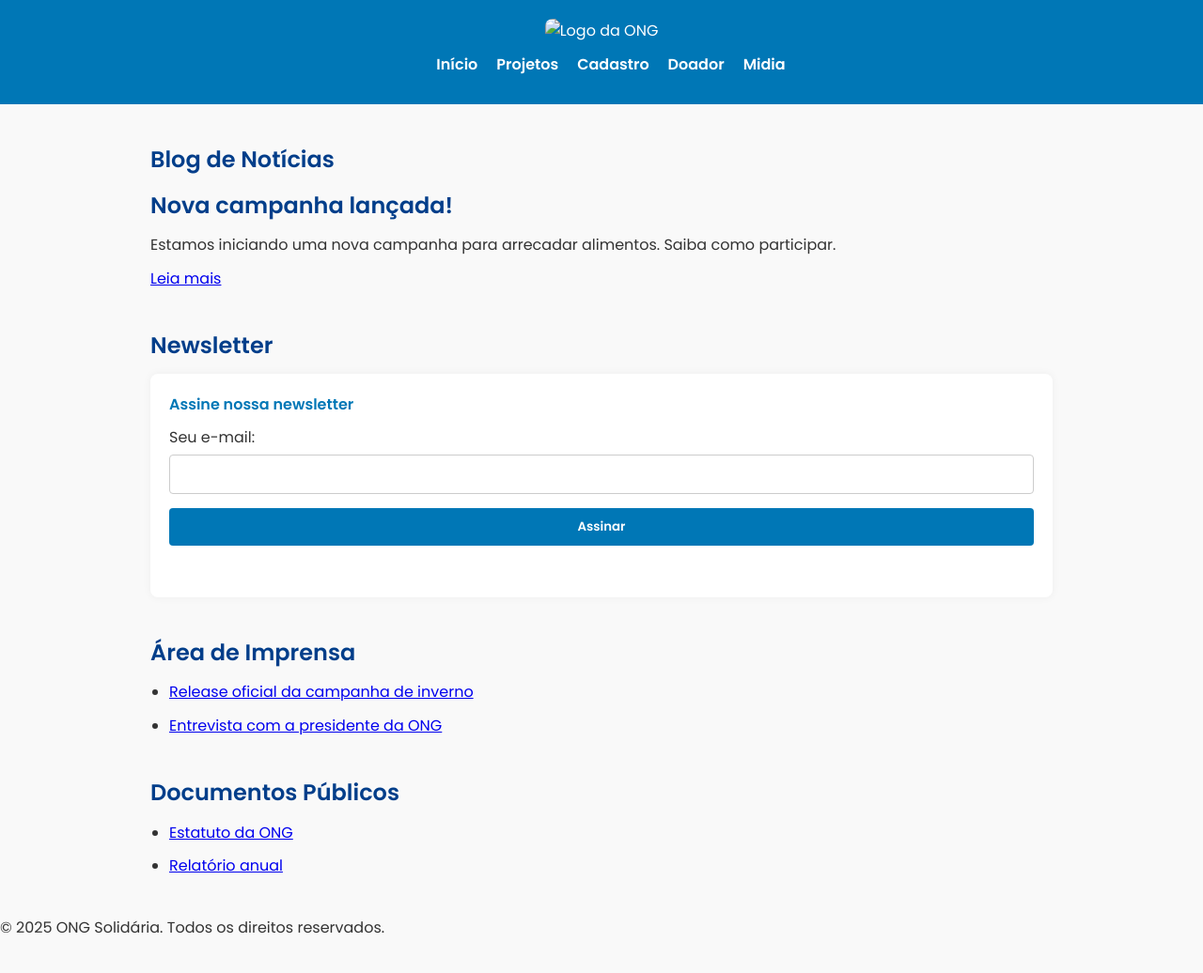
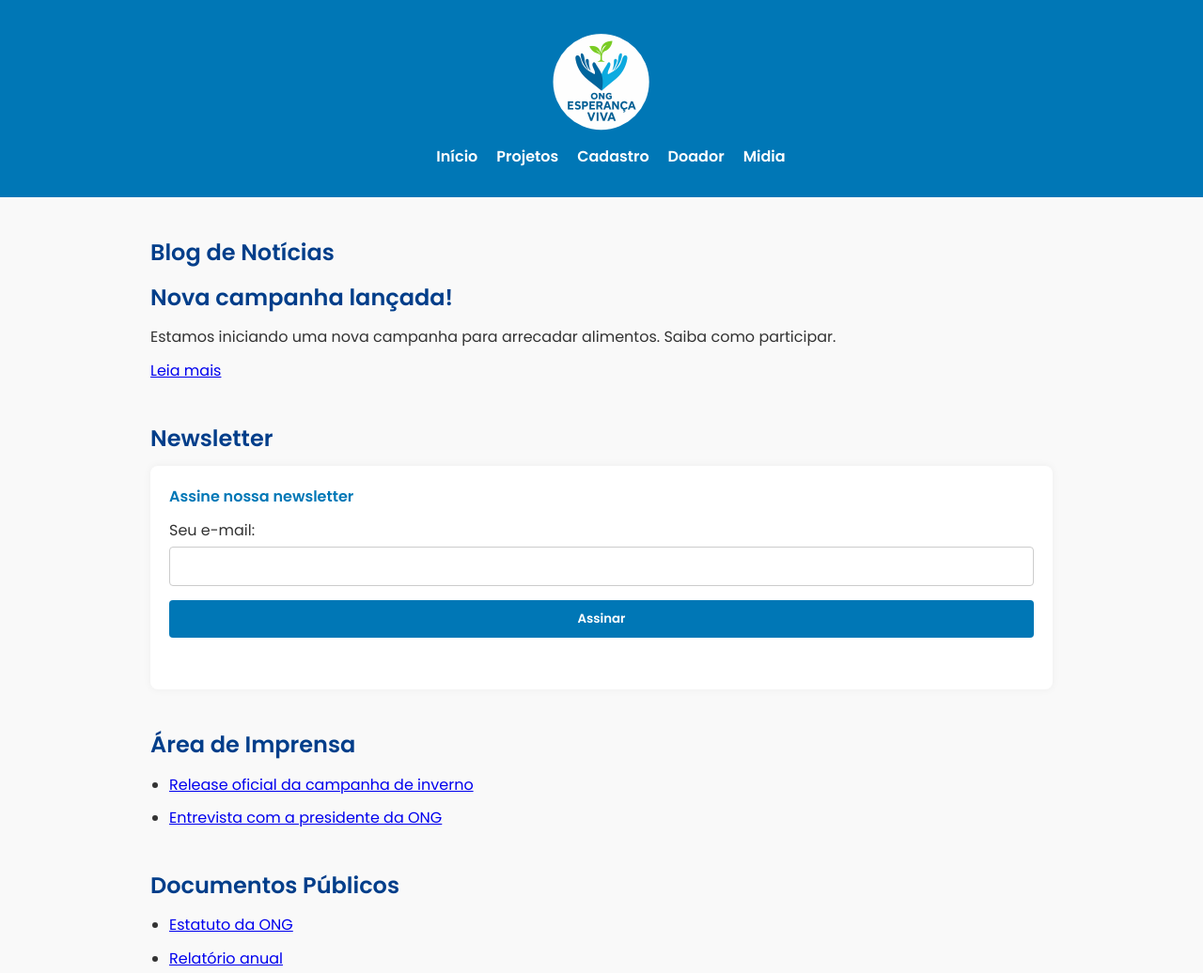
Before and after one commit to gustavoalveslopes17/plataforma-ong, a plain HTML site: page midia.html in a window 1280 px wide. Shown: the top 1036 px of the page at 94% size. Drawn offline with Linux system fonts and the light colour scheme.

Commit message:
Update midia.html

```diff
--- a/midia.html
+++ b/midia.html
@@ -8,7 +8,7 @@
 </head>
 <body>
   <header>
-    <div class="logo"><img src="logo.png" alt="Logo da ONG" /></div>
+    <img src="img/logo_ong.png" alt="Logo da ONG Esperança Viva" />
     <nav>
       <ul>
         <li><a href="index.html">Início</a></li>
```
